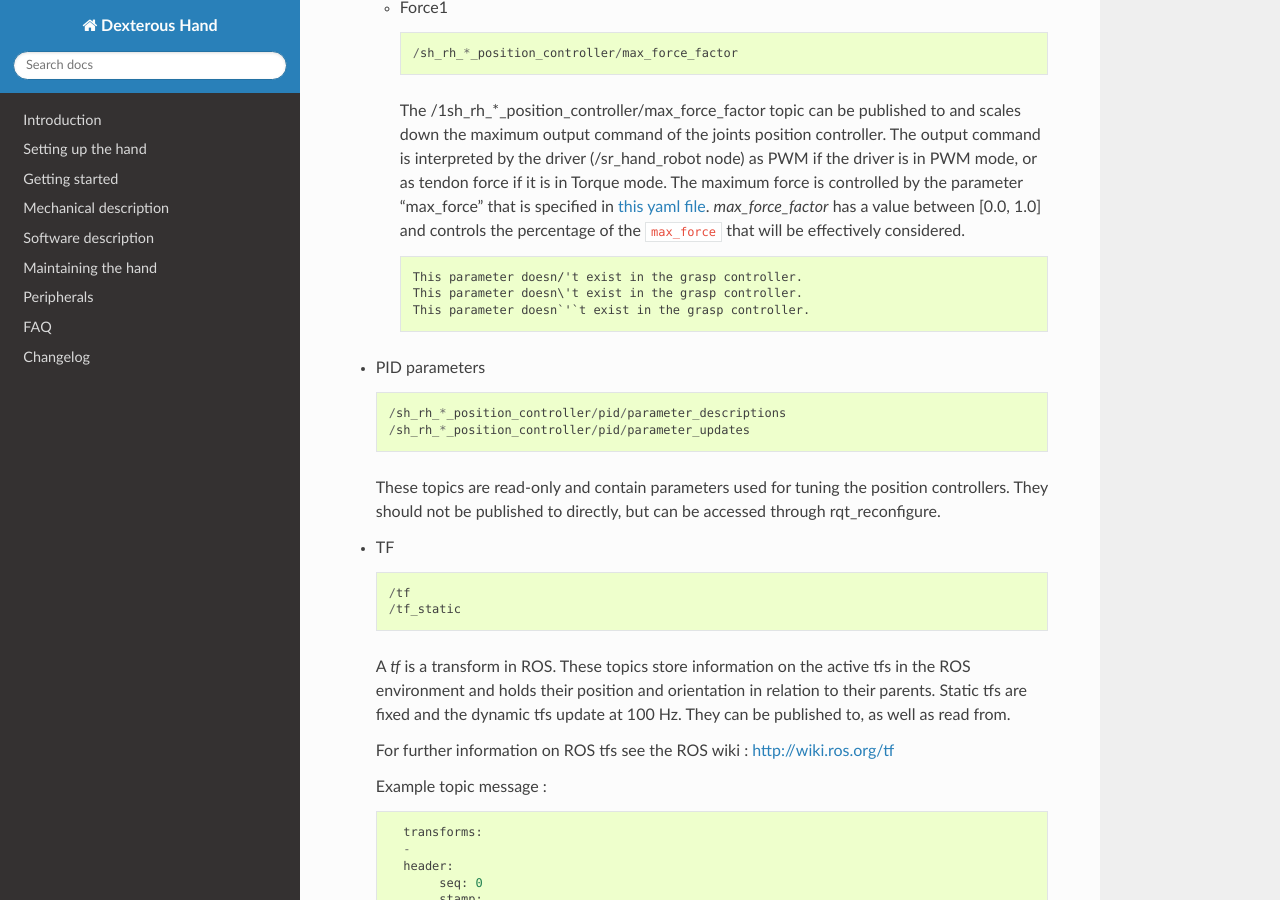
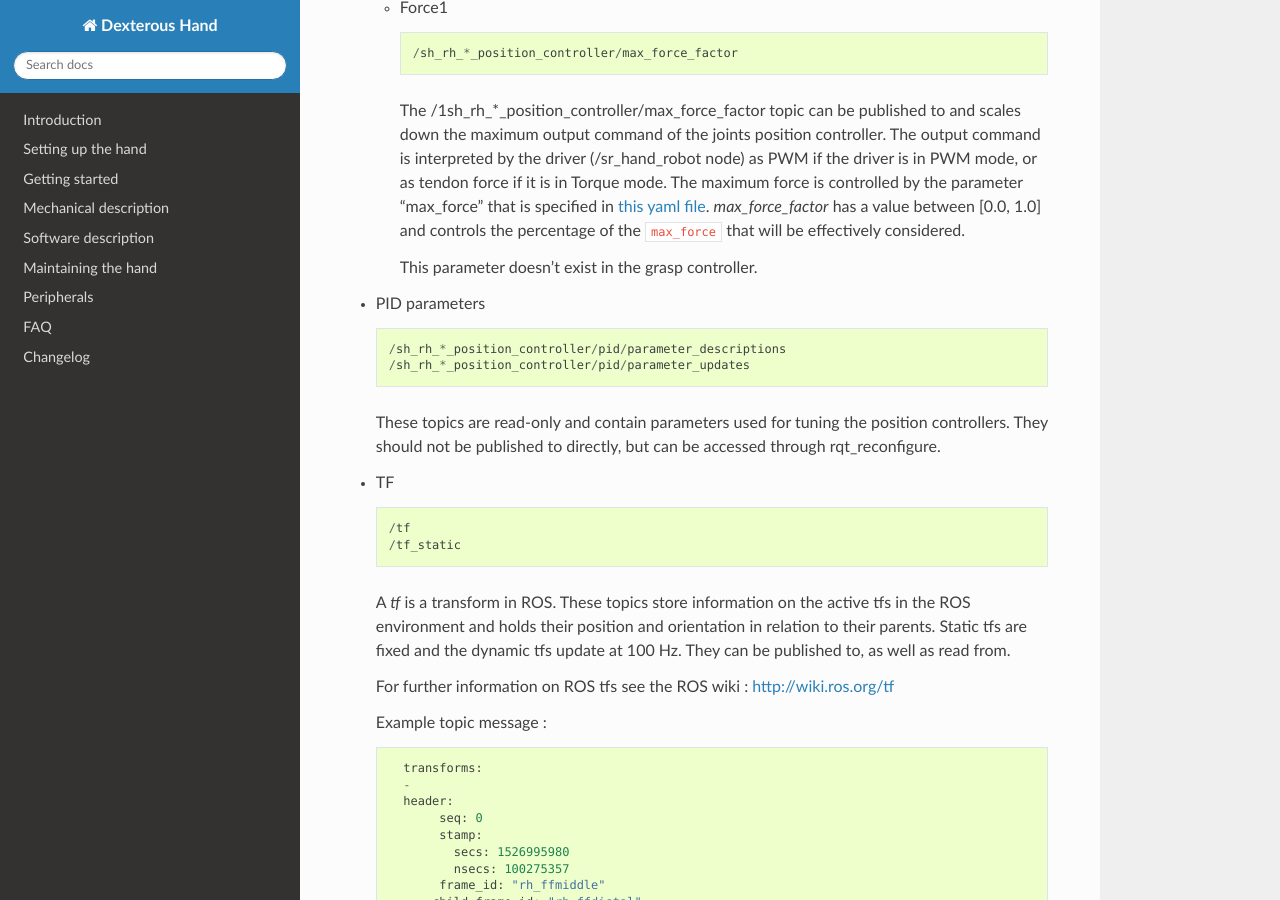
Before and after one commit to shadow-robot/sr_dexterous_hand_documentation, a Sphinx documentation site: the page built from docs/user_guide/3_getting_started.md, in a window 1280 px wide and 900 px high, scrolled down 21680 px. Built offline with Sphinx 7.4.7 and the Read the Docs theme 2.0.0, drawn with Linux system fonts in a browser that asks for light colours.

Commit message:
formatting

```diff
--- a/docs/user_guide/3_getting_started.md
+++ b/docs/user_guide/3_getting_started.md
@@ -774,10 +774,8 @@ It should not be necessary to publish to these topic from a terminal.
     The maximum force is controlled by the parameter "max_force" that is specified in [this yaml file](https://github.com/shadow-robot/sr-config/blob/kinetic-devel/sr_ethercat_hand_config/controls/host/rh/sr_edc_joint_position_controllers_PWM.yaml#L9).
     *max_force_factor* has a value between [0.0, 1.0] and controls the percentage of the `max_force` that will be effectively considered.
 
+    This parameter doesn't exist in the grasp controller.
 
-        This parameter doesn/'t exist in the grasp controller.
-        This parameter doesn\'t exist in the grasp controller.
-        This parameter doesn`'`t exist in the grasp controller.
 
 - PID parameters
 
```
